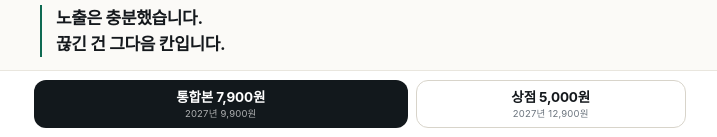
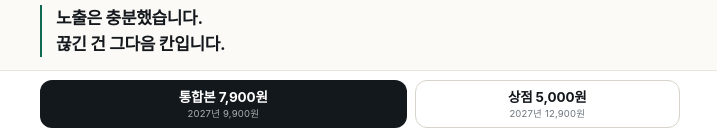
Before and after one commit to setoo28-hue/alphaflow-guide, a plain HTML site: page index.html in a window 1280 px wide. Shown: the part 663-800 px from the top of the page, 280-997 px from the left. Drawn offline with Linux system fonts and the light colour scheme; a web font is replaced by a local one.

Commit message:
Align sticky bar with content column

```diff
--- a/assets/style.css
+++ b/assets/style.css
@@ -310,8 +310,8 @@ main{max-width:680px;margin:0 auto;padding:0 20px}
 .foot{margin-top:16px;font-size:10.5px;letter-spacing:.06em;color:rgba(255,255,255,.45)}
 
 /* sticky bar */
-.bar{position:fixed;left:0;right:0;bottom:0;z-index:55;background:rgba(255,255,255,.95);backdrop-filter:saturate(180%) blur(14px);-webkit-backdrop-filter:saturate(180%) blur(14px);border-top:1px solid var(--line);padding:9px 14px calc(9px + env(safe-area-inset-bottom))}
-.bar-in{display:grid;grid-template-columns:1.16fr .84fr;gap:8px;max-width:652px;margin:0 auto}
+.bar{position:fixed;left:0;right:0;bottom:0;z-index:55;background:rgba(255,255,255,.96);backdrop-filter:saturate(180%) blur(14px);-webkit-backdrop-filter:saturate(180%) blur(14px);border-top:1px solid var(--line);padding:9px 20px calc(9px + env(safe-area-inset-bottom))}
+.bar-in{display:grid;grid-template-columns:1.16fr .84fr;gap:8px;max-width:640px;margin:0 auto}
 .bar-b{display:flex;flex-direction:column;align-items:center;justify-content:center;min-height:48px;border-radius:12px;background:var(--dark);color:#fff;line-height:1.25}
 .bar-b b{font-size:13.5px;font-weight:650;letter-spacing:-.01em}
 .bar-b span{font-size:9.5px;color:rgba(255,255,255,.66);margin-top:2px;letter-spacing:.02em}
```
Also changed, not shown: price-390.png (added), w1280.png (added), w360.png (added), won-390.png (added), 1 other file.
